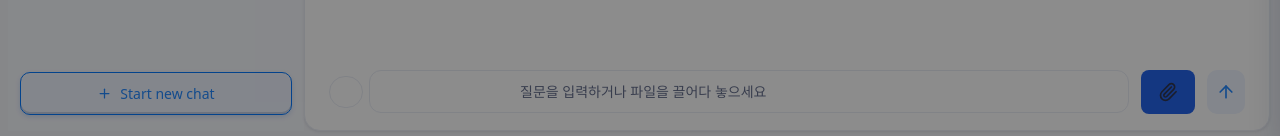
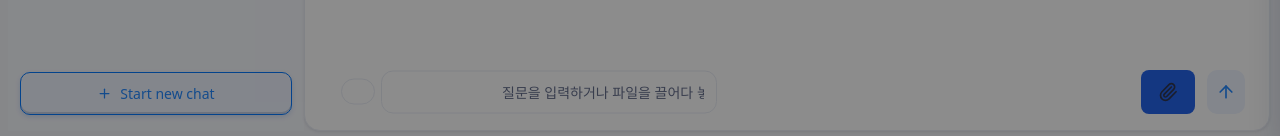
Before and after one commit to givinkwon/reg-ai-web, a Next.js app: page /chat in a window 1280 px wide. Shown: the part 661-797 px from the top of the page. Built offline with nearby package versions, Linux system fonts and the light colour scheme.

Commit message:
feat:update

```diff
--- a/app/chat/components/ChatArea.module.css
+++ b/app/chat/components/ChatArea.module.css
@@ -163,6 +163,17 @@
   align-items: center;
 }
 
+.chipStrip{
+  position:absolute;
+  left:12px;                 /* 플러스 버튼이 붙는 위치 (필요하면 10~16px 조정) */
+  top:50%;
+  transform:translateY(-50%);
+  display:flex;
+  align-items:center;
+  gap:6px;
+  z-index:2;                 /* input 위로 올라오게 */
+}
+
 /* 칩 */
 .typeChip{
   position: absolute;
@@ -180,7 +191,7 @@
 
 /* 입력창 왼쪽 패딩 확장(칩 공간 확보) */
 .inputHasChip{
-  padding-left: 150px;   /* 플러스 버튼 + 칩 고려해서 여유 확보 */
+  padding-left: 120px;   /* 플러스 버튼 + 칩 고려해서 여유 확보 */
 }
 
 /* 다크모드에서도 칩 가독성 유지 */
@@ -203,13 +214,21 @@
   }
 
   .plusBtn{
-    background:#eef3ff;
-    border-color:#cbd5e1;
+    background:#111827;
+    border-color:#4b5563;
+  }
+  .plusIcon{
+    color:#e5e7eb;
+    stroke:#e5e7eb;
   }
 
   .taskChip{
-    background:#eef2ff;
-    color:#1d4ed8;
+    background:#1f2937;
+    color:#e5e7eb;
+  }
+  .taskChipIcon{
+    color:#93c5fd;
+    stroke:#93c5fd;
   }
 
   .attachChip{
@@ -320,12 +339,11 @@
   display:inline-flex;
   align-items:center;
   justify-content:center;
-  width:32px;
-  height:32px;
-  margin-right:6px;
+  width:26px;
+  height:26px;
   border-radius:999px;
   border:1px solid var(--border-light);
-  background:#fff;
+  background:#ffffff;
   cursor:pointer;
 }
 
@@ -333,21 +351,31 @@
   background:#f5f7fb;
 }
 
+/* 아이콘 색 진하게 */
+.plusIcon{
+  width:16px;
+  height:16px;
+  color:#4b5563;
+  stroke:#4b5563;
+}
+
 .taskChip{
   display:inline-flex;
   align-items:center;
   gap:4px;
-  margin-right:6px;
   padding:4px 8px;
   border-radius:999px;
-  background:#eef2ff;
+  background:#eef3ff;
   color:#3730a3;
   font-size:12px;
+  white-space:nowrap;
 }
 
 .taskChipIcon{
   width:14px;
   height:14px;
+  color:#4c51bf;
+  stroke:#4c51bf;
 }
 
 .taskChipLabel{
--- a/app/chat/components/ChatArea.tsx
+++ b/app/chat/components/ChatArea.tsx
@@ -352,7 +352,7 @@ export default function ChatArea() {
           onDrop={handleDrop}
         >
           <div className={s.inputWrap}>
-            {/* NEW: 작업 유형 선택 + 버튼 */}
+            <div className={s.chipStrip}>
               <button
                 type="button"
                 className={s.plusBtn}
@@ -360,9 +360,9 @@ export default function ChatArea() {
                 aria-label="작업 선택"
                 title="작업 선택"
               >
-              <Plus className={s.iconXs} />
+                <Plus className={s.plusIcon} />
               </button>
-            {/* NEW: 선택된 작업 태그 */}
+
               {currentTaskMeta && (
                 <div className={s.taskChip}>
                   <Search className={s.taskChipIcon} />
@@ -378,18 +378,6 @@ export default function ChatArea() {
                 </div>
               )}
 
-            {/* 분야 선택 칩 */}
-            {/* <button
-              type="button"
-              className={s.typeChip}
-              onClick={() => setShowTypeModal(true)}
-              aria-label="분야 선택"
-              title="분야 선택"
-            >
-              <span className={s.typeEmoji}>{cur.emoji}</span>
-              <span className={s.typeText}>{cur.label}</span>
-            </button> */}
-
               <input
                 className={`${s.input} ${s.inputHasChip} chat-input`}
                 value={input}
@@ -397,6 +385,7 @@ export default function ChatArea() {
                 onKeyDown={onKey}
                 placeholder="질문을 입력하거나 파일을 끌어다 놓으세요"
               />
+            </div>
           </div>
 
           {/* 파일 첨부 버튼 */}
```
Lines whose indentation alone changed are shown as unchanged.
